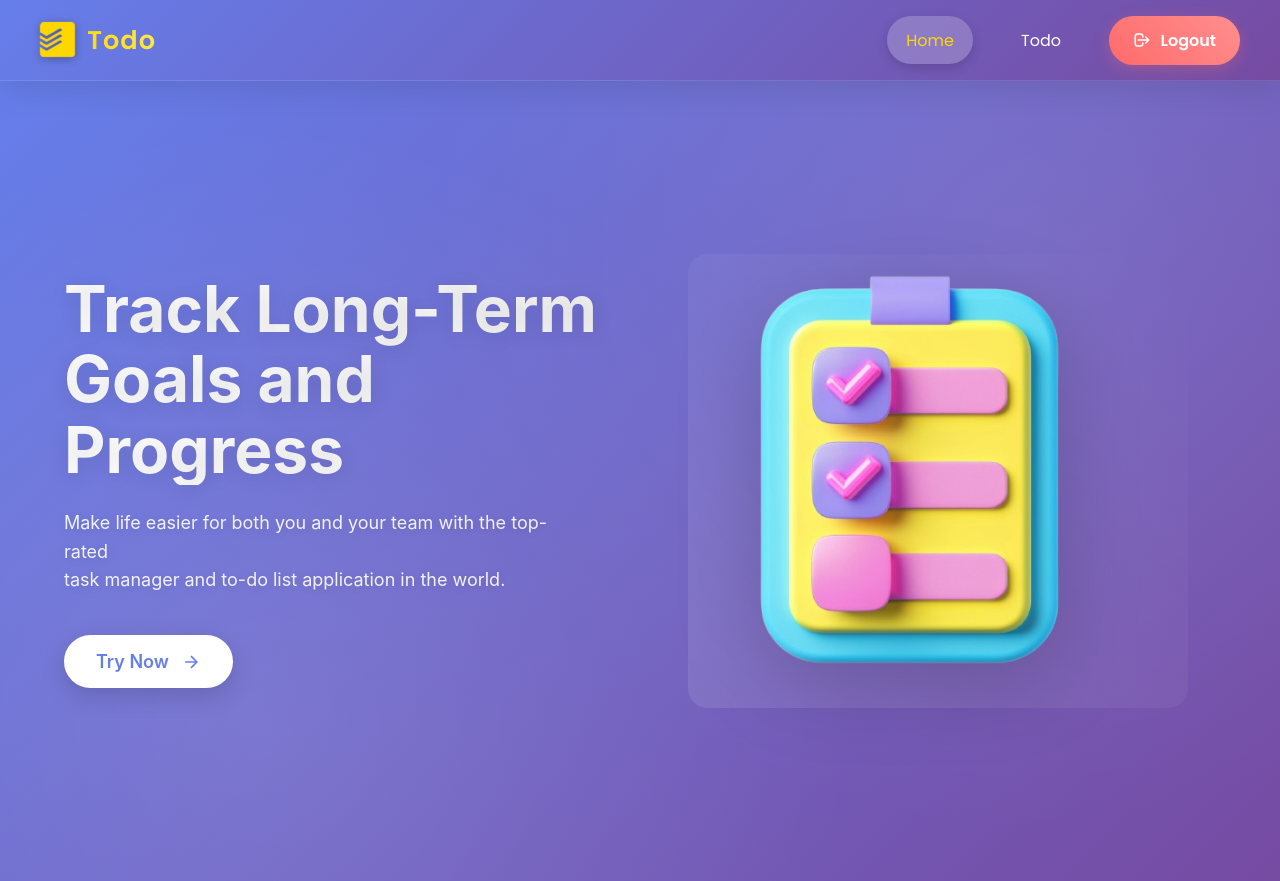
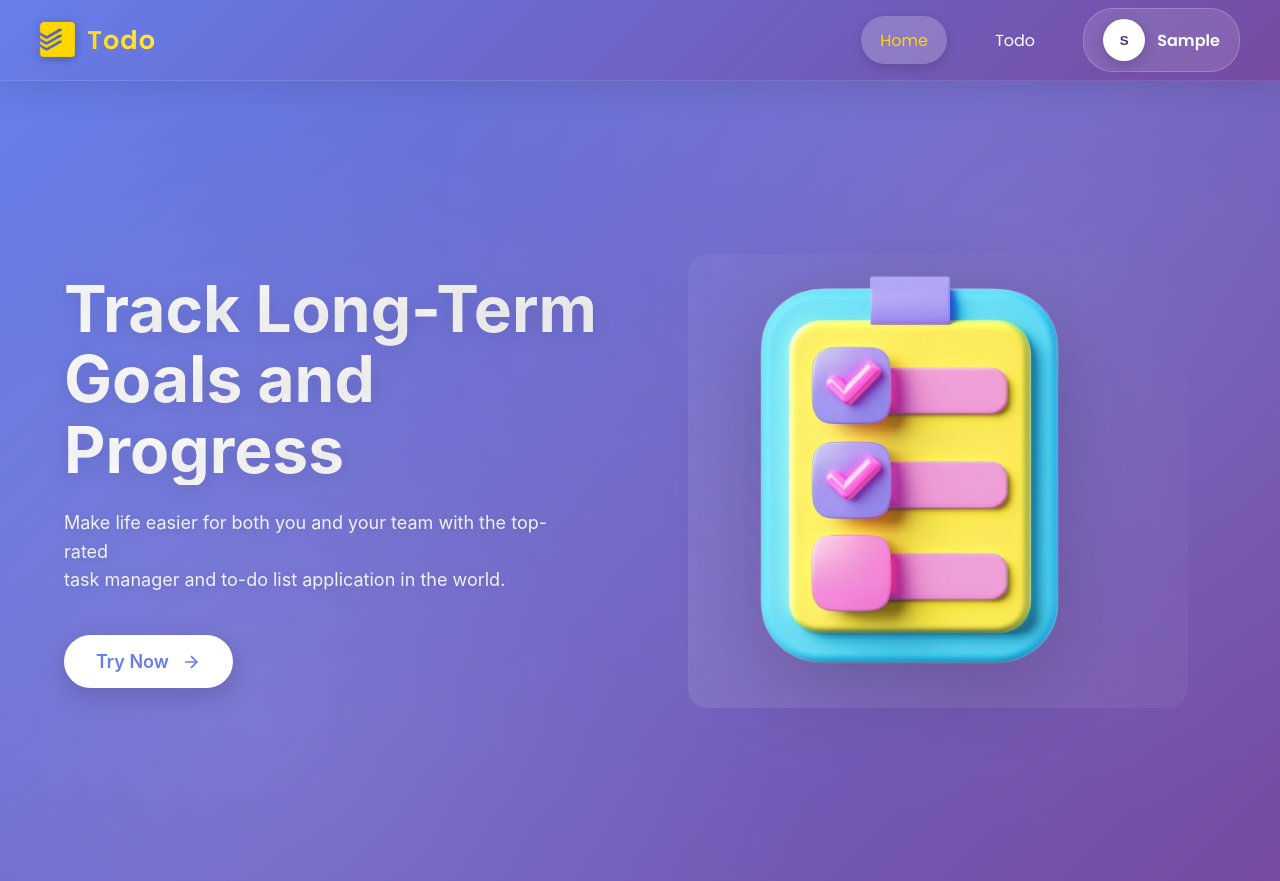
Before and after one commit to cs-Deepak/todo, a React (Vite) app in the folder client/: page /#/ in a window 1280 px wide. Built offline with nearby package versions, Linux system fonts and the light colour scheme; sample sign-in values are in the browser's storage.

Commit message:
user profile

```diff
--- a/client/src/Component/Headers.jsx
+++ b/client/src/Component/Headers.jsx
@@ -1,23 +1,44 @@
-import React, { useEffect, useState } from "react";
+import React, { useEffect, useState, useRef } from "react";
 import "./header.css";
 import { NavLink, useNavigate } from "react-router-dom";
 import { SiTodoist } from "react-icons/si";
 
 const Header = () => {
   const [isLoggedIn, setIsLoggedIn] = useState(false);
+  const [username, setUsername] = useState("");
+  const [userEmail, setUserEmail] = useState("");
+  const [showProfile, setShowProfile] = useState(false);
+  const profileRef = useRef(null);
   const navigate = useNavigate();
 
   useEffect(() => {
     // Check if token exists in localStorage
     const token = localStorage.getItem("token");
     setIsLoggedIn(!!token);
+    const name = localStorage.getItem("username") || "";
+    const email = localStorage.getItem("userEmail") || "";
+    setUsername(name);
+    setUserEmail(email);
   }, []);
 
   const handleLogout = () => {
     localStorage.removeItem("token");
+    localStorage.removeItem("username");
+    localStorage.removeItem("userEmail");
     setIsLoggedIn(false);
     navigate("/auth/login"); // redirect to login
   };
+
+  // close profile when clicking outside
+  useEffect(() => {
+    const onDocClick = (e) => {
+      if (profileRef.current && !profileRef.current.contains(e.target)) {
+        setShowProfile(false);
+      }
+    };
+    document.addEventListener("click", onDocClick);
+    return () => document.removeEventListener("click", onDocClick);
+  }, []);
 
   return (
     <header className="modern-header">
@@ -41,23 +62,40 @@ const Header = () => {
               <NavLink to="/dashboard" className="nav-link">
                 <span>Todo</span>
               </NavLink>
+              {/* Profile icon + dropdown */}
+              <div className="user-menu" ref={profileRef}>
+                <button
+                  className="user-info"
+                  onClick={(e) => {
+                    e.stopPropagation();
+                    setShowProfile((s) => !s);
+                  }}
+                  aria-haspopup="true"
+                  aria-expanded={showProfile}
+                >
+                  <div className="user-avatar" style={{ display: 'flex', alignItems: 'center', justifyContent: 'center', background: '#fff', color: '#4b2e83', fontWeight: 700 }}>
+                    {username ? username.charAt(0).toUpperCase() : "U"}
+                  </div>
+                  <div className="user-name">{username || "User"}</div>
+                </button>
 
-              <button onClick={handleLogout} className="logout-btn">
-                <svg
-                  className="logout-icon"
-                  fill="none"
-                  stroke="currentColor"
-                  viewBox="0 0 24 24"
-                >
-                  <path
-                    strokeLinecap="round"
-                    strokeLinejoin="round"
-                    strokeWidth={2}
-                    d="M17 16l4-4m0 0l-4-4m4 4H7m6 4v1a3 3 0 01-3 3H6a3 3 0 01-3-3V7a3 3 0 013-3h4a3 3 0 013 3v1"
-                  />
-                </svg>
-                Logout
-              </button>
+                {showProfile && (
+                  <div className="profile-panel" role="dialog" aria-label="User profile">
+                    <div className="profile-head">
+                      <div className="user-avatar" style={{ display: 'flex', alignItems: 'center', justifyContent: 'center', background: '#fff', color: '#4b2e83', fontWeight: 700, width: 56, height: 56 }}>
+                        {username ? username.charAt(0).toUpperCase() : "U"}
+                      </div>
+                      <div style={{ marginLeft: 12 }}>
+                        <div style={{ fontWeight: 700 }}>{username || 'User'}</div>
+                        <div style={{ fontSize: 12, opacity: 0.9 }}>{userEmail}</div>
+                      </div>
+                    </div>
+                    <div style={{ marginTop: 12 }}>
+                      <button className="logout-btn" onClick={handleLogout}>Logout</button>
+                    </div>
+                  </div>
+                )}
+              </div>
             </div>
           ) : (
             <div className="auth-buttons">
--- a/client/src/Component/Login.jsx
+++ b/client/src/Component/Login.jsx
@@ -23,6 +23,8 @@ const Login = () => {
         // ✅ Save token + user info
         localStorage.setItem("token", data.token);
         localStorage.setItem("userEmail", data.user.email);
+        // Save username so we can show initial in header
+        if (data.user?.username) localStorage.setItem("username", data.user.username);
 
         alert("Login successful!");
         navigate("/dashboard");
--- a/client/src/Component/Signup.jsx
+++ b/client/src/Component/Signup.jsx
@@ -16,7 +16,7 @@ const Signup = () => {
     e.preventDefault();
 
     try {
-      const res = await fetch("https://todo-5v1r.onrender.com/#/auth/signup", {
+      const res = await fetch("https://todo-5v1r.onrender.com/auth/signup", {
         method: "POST",
         headers: { "Content-Type": "application/json" },
         body: JSON.stringify(formData),
--- a/client/src/Component/header.css
+++ b/client/src/Component/header.css
@@ -45,7 +45,7 @@
   font-size: 1.75rem;
   text-decoration: none;
   transition: transform 0.3s ease;
-  font-family: 'Poppins', -apple-system, BlinkMacSystemFont, sans-serif;
+  font-family: "Poppins", -apple-system, BlinkMacSystemFont, sans-serif;
 }
 
 .brand-content:hover {
@@ -60,8 +60,13 @@
 }
 
 @keyframes pulse {
-  0%, 100% { transform: scale(1); }
-  50% { transform: scale(1.08); }
+  0%,
+  100% {
+    transform: scale(1);
+  }
+  50% {
+    transform: scale(1.08);
+  }
 }
 
 .brand-text {
@@ -99,18 +104,23 @@
   transition: all 0.3s cubic-bezier(0.4, 0, 0.2, 1);
   position: relative;
   overflow: hidden;
-  font-family: 'Poppins', sans-serif;
+  font-family: "Poppins", sans-serif;
   white-space: nowrap;
 }
 
 .nav-link::before {
-  content: '';
+  content: "";
   position: absolute;
   top: 0;
   left: -100%;
   width: 100%;
   height: 100%;
-  background: linear-gradient(90deg, transparent, rgba(255, 255, 255, 0.2), transparent);
+  background: linear-gradient(
+    90deg,
+    transparent,
+    rgba(255, 255, 255, 0.2),
+    transparent
+  );
   transition: left 0.6s ease;
 }
 
@@ -171,12 +181,42 @@
   box-shadow: 0 6px 20px rgba(255, 215, 0, 0.3);
 }
 
+/* Profile dropdown panel */
+.profile-panel {
+  position: absolute;
+  right: 2rem;
+  top: 72px;
+  background: rgba(255, 255, 255, 0.95);
+  color: #222;
+  padding: 12px 14px;
+  border-radius: 10px;
+  box-shadow: 0 12px 40px rgba(0, 0, 0, 0.25);
+  min-width: 220px;
+  z-index: 2000;
+}
+
+.profile-head {
+  display: flex;
+  align-items: center;
+}
+
+.profile-panel .user-avatar {
+  width: 48px;
+  height: 48px;
+  border-radius: 50%;
+  border: none;
+}
+
+.profile-panel .logout-btn {
+  width: 100%;
+}
+
 .user-name {
   color: white;
   font-weight: 600;
   font-size: 1rem;
   text-transform: capitalize;
-  font-family: 'Poppins', sans-serif;
+  font-family: "Poppins", sans-serif;
 }
 
 /* Logout Button */
@@ -194,7 +234,7 @@
   cursor: pointer;
   transition: all 0.3s cubic-bezier(0.4, 0, 0.2, 1);
   box-shadow: 0 4px 15px rgba(255, 107, 107, 0.3);
-  font-family: 'Poppins', sans-serif;
+  font-family: "Poppins", sans-serif;
   white-space: nowrap;
 }
 
@@ -232,7 +272,7 @@
   font-size: 1.1rem;
   transition: all 0.3s cubic-bezier(0.4, 0, 0.2, 1);
   box-shadow: 0 4px 18px rgba(79, 172, 254, 0.3);
-  font-family: 'Poppins', sans-serif;
+  font-family: "Poppins", sans-serif;
   white-space: nowrap;
 }
 
@@ -334,7 +374,7 @@
   border-radius: 12px;
   transition: all 0.3s ease;
   text-align: center;
-  font-family: 'Poppins', sans-serif;
+  font-family: "Poppins", sans-serif;
 }
 
 .mobile-nav-link:hover {
@@ -428,7 +468,8 @@
     font-size: 0.9rem;
   }
 
-  .logout-btn, .login-btn {
+  .logout-btn,
+  .login-btn {
     padding: 0.65rem 1.2rem;
     font-size: 0.95rem;
   }
@@ -554,7 +595,8 @@
     padding: 0.8rem;
   }
 
-  .logout-btn, .login-btn {
+  .logout-btn,
+  .login-btn {
     padding: 0.6rem 1rem;
     font-size: 0.9rem;
     width: 100%;
@@ -599,7 +641,8 @@
     padding: 0.6rem;
   }
 
-  .logout-btn, .login-btn {
+  .logout-btn,
+  .login-btn {
     padding: 0.5rem 0.8rem;
     font-size: 0.85rem;
   }
```
